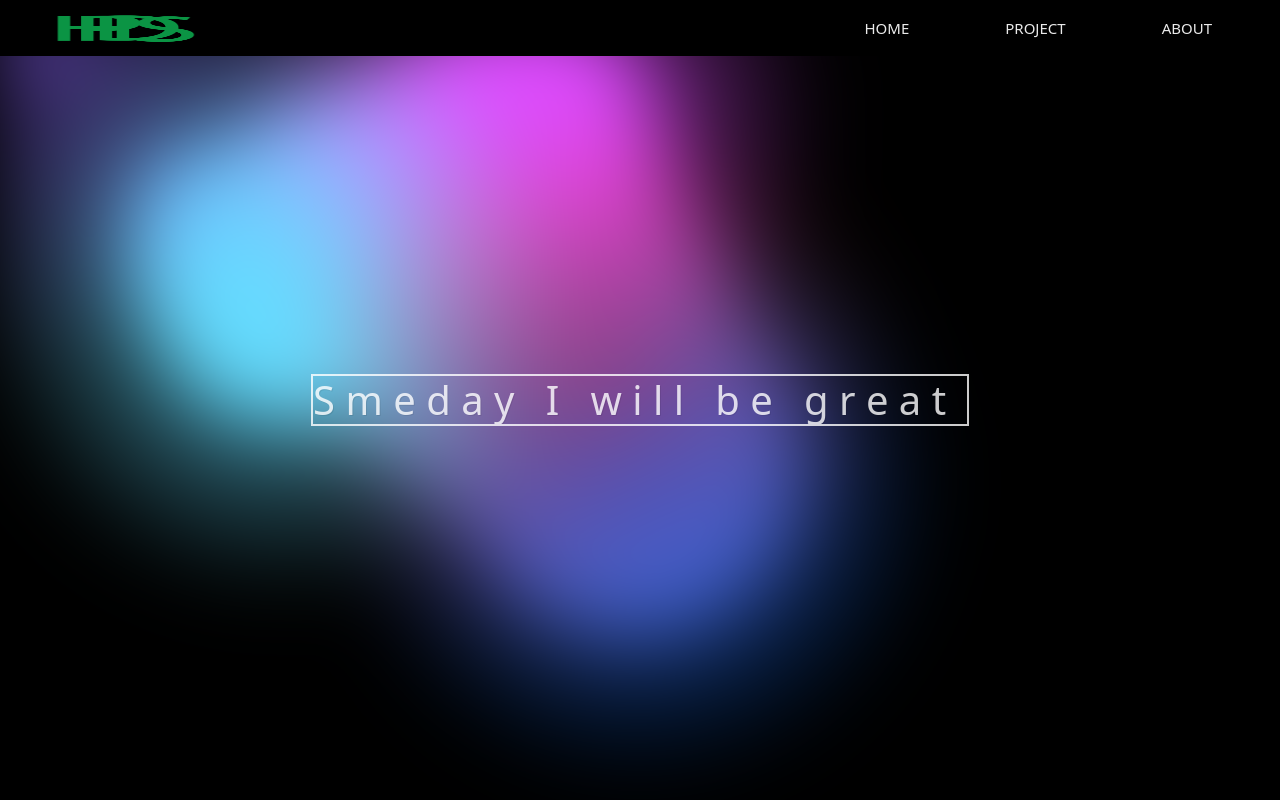
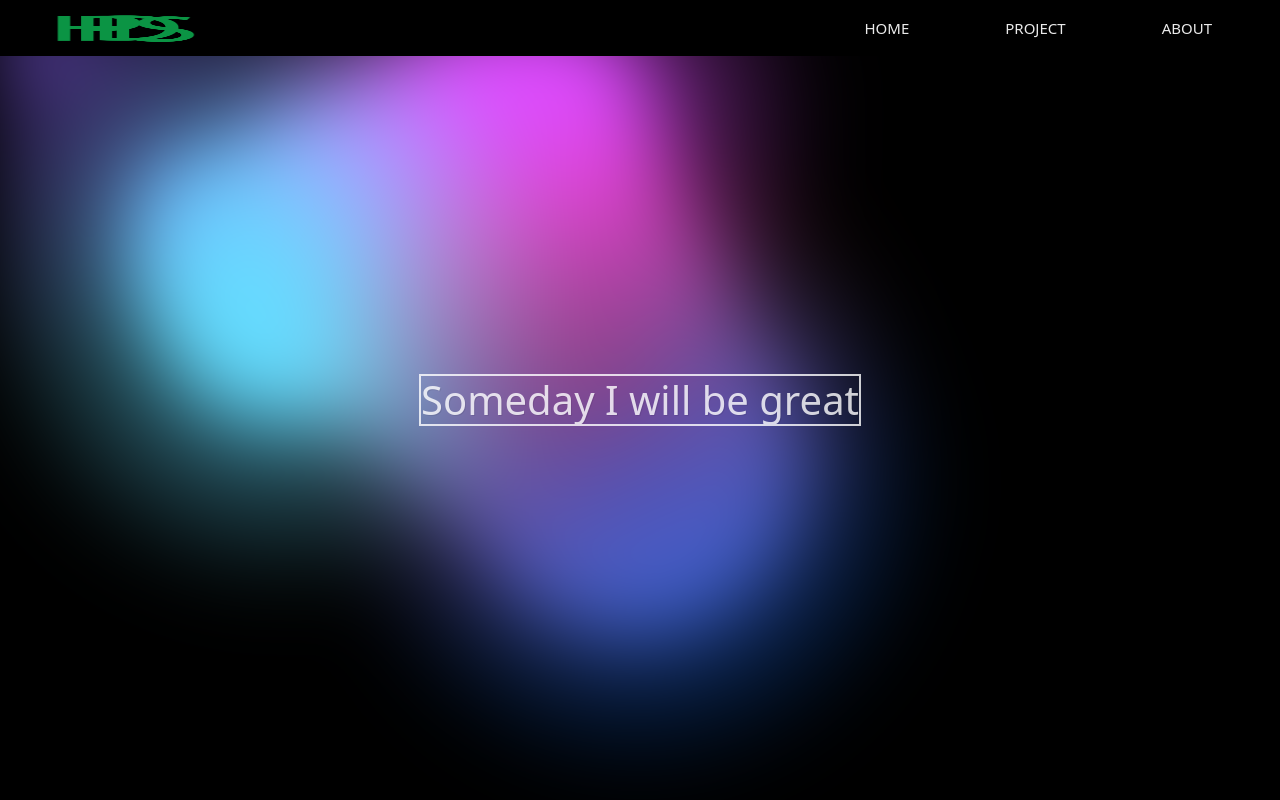
Before and after one commit to Superhenyo/Static-Portfolio, a React (Create React App) app: page / in a window 1280 px wide. Built offline with nearby package versions, Linux system fonts and the light colour scheme.

Commit message:
fix landing page

```diff
--- a/src/components/MorphingBackground.js
+++ b/src/components/MorphingBackground.js
@@ -10,7 +10,10 @@ function MorphingBackground() {
         let i = 0;
         const typingInterval = setInterval(() => {
             if (i < text.length) {
-                setDisplayText(prevText => prevText + text.charAt(i) + ' '); // Add a space after each character
+                const charToAdd = text.charAt(i);
+                setDisplayText(prevText => {
+                    return prevText + (charToAdd !== ' ' ? charToAdd + '' : charToAdd);
+                });
                 i++;
             } else {
                 clearInterval(typingInterval);
@@ -19,7 +22,6 @@ function MorphingBackground() {
 
         return () => clearInterval(typingInterval);
     }, [text]);
-
 
     useEffect(() => {
         let curX = 0;
```
